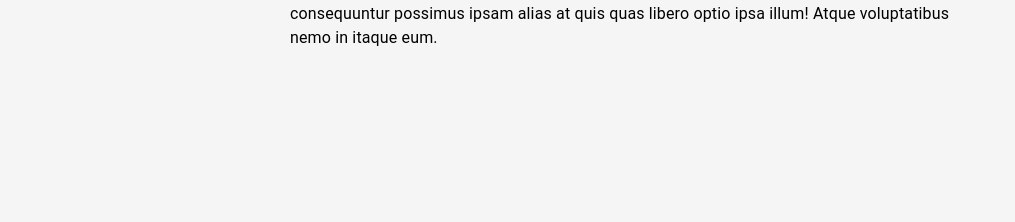
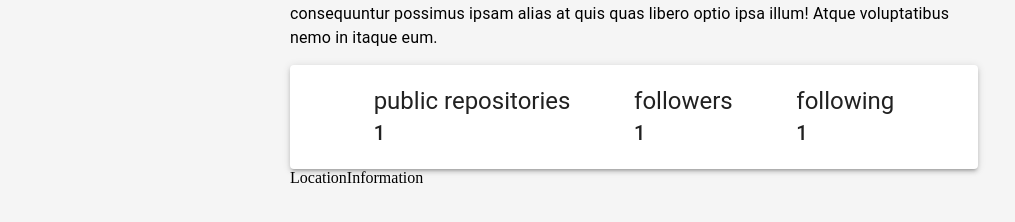
Before and after one commit to nicolasjrz/card-github-mui, a React (Vite) app: page / in a window 1280 px wide. Shown: the part 276-498 px from the top of the page, without its empty margins (130-1145 px from the left). Built offline with nearby package versions, Linux system fonts and the light colour scheme.

Commit message:
create <PaperInformation/> and <LocationInformation/>

```diff
--- a/src/components/card/DescriptionCard.jsx
+++ b/src/components/card/DescriptionCard.jsx
@@ -1,5 +1,7 @@
 import { Stack, Typography } from "@mui/material";
 import React from "react";
+import { PaperInformation } from "./PaperInformation";
+import { LocationInformation } from "./LocationInformation";
 
 export const DescriptionCard = () => {
   return (
@@ -10,6 +12,9 @@ export const DescriptionCard = () => {
           nihil ratione odit, consequuntur possimus ipsam alias at quis quas
           libero optio ipsa illum! Atque voluptatibus nemo in itaque eum.
         </Typography>
+
+        <PaperInformation />
+        <LocationInformation />
       </Stack>
     </>
   );
--- /dev/null
+++ b/src/components/card/LocationInformation.jsx
@@ -0,0 +1,5 @@
+import React from "react";
+
+export const LocationInformation = () => {
+  return <div>LocationInformation</div>;
+};
--- /dev/null
+++ b/src/components/card/PaperInformation.jsx
@@ -0,0 +1,28 @@
+import { Paper, Stack, Typography } from "@mui/material";
+import React from "react";
+
+export const PaperInformation = () => {
+  return (
+    <>
+      <Paper elevation={3} sx={{ marginTop: "15px" }}>
+        <Stack
+          direction={"row"}
+          sx={{ justifyContent: "space-evenly", margin: "20px" }}
+        >
+          <Stack>
+            <Typography variant="h5">public repositories</Typography>
+            <Typography variant="h6">1</Typography>
+          </Stack>
+          <Stack>
+            <Typography variant="h5">followers</Typography>
+            <Typography variant="h6">1</Typography>
+          </Stack>
+          <Stack>
+            <Typography variant="h5">following</Typography>
+            <Typography variant="h6">1</Typography>
+          </Stack>
+        </Stack>
+      </Paper>
+    </>
+  );
+};
```
